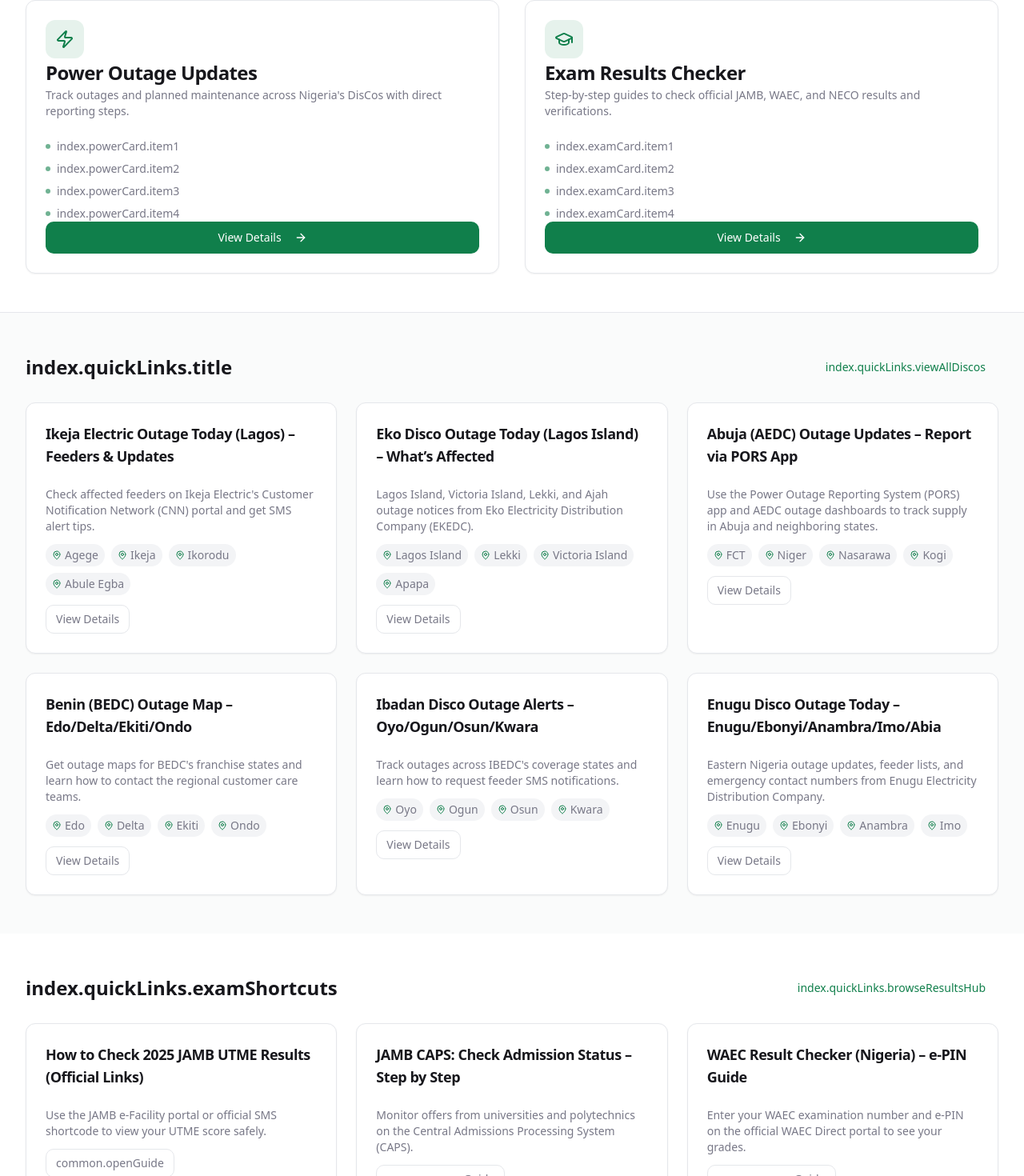
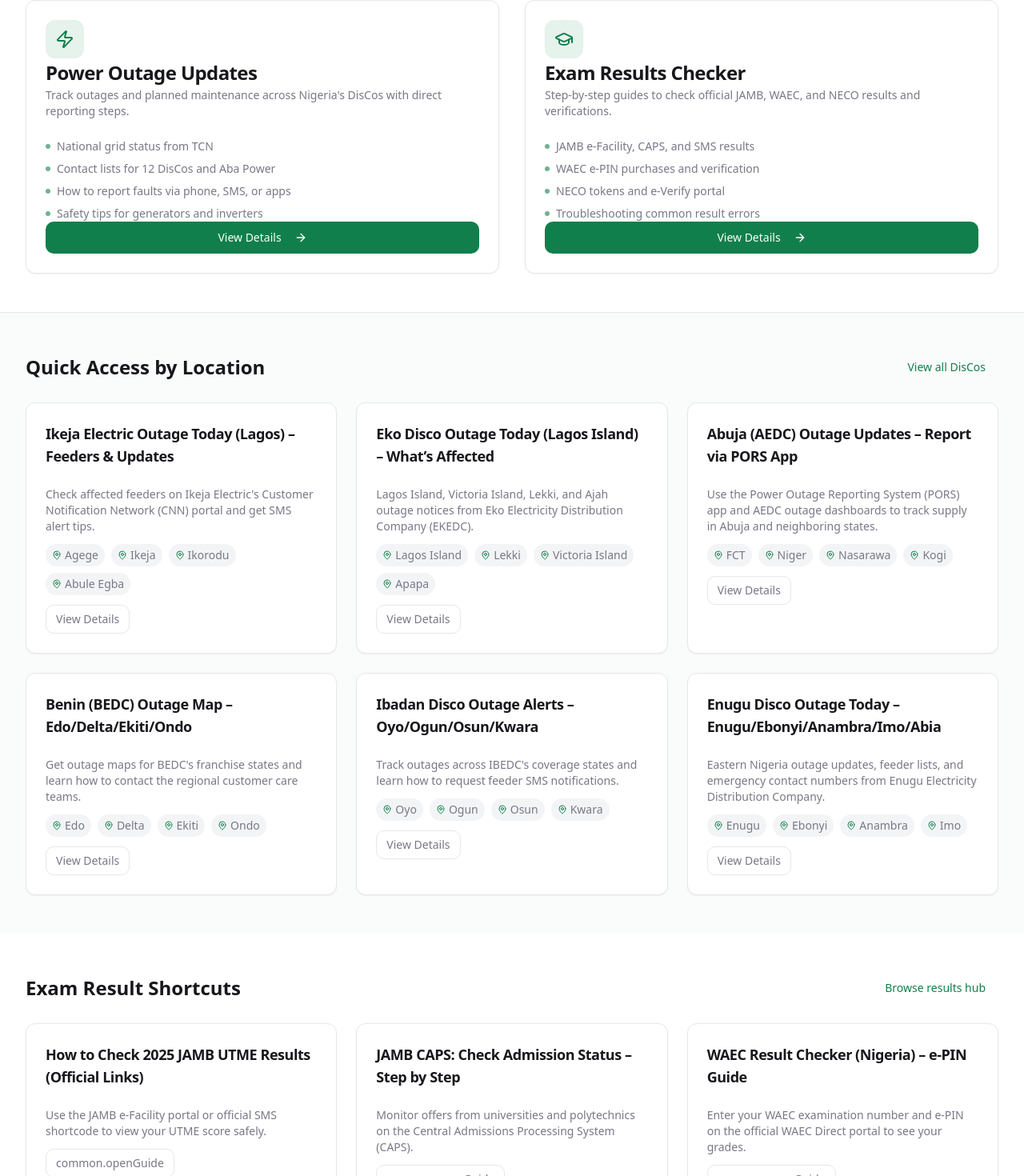
Before and after one commit to fabianmarian8/ng-power-exams, a React (Vite) app: page / in a window 1280 px wide. Shown: the part 708-2178 px from the top of the page at 80% size. Built offline with nearby package versions, Linux system fonts and the light colour scheme; the HTML template or start-up script is replaced by a standard one.

Commit message:
Fix translation key mismatches

```diff
--- a/src/pages/Index.tsx
+++ b/src/pages/Index.tsx
@@ -65,10 +65,10 @@ const Index = () => {
               description={t('index.powerCard.description')}
               href="/outages"
               items={[
-                t('index.powerCard.item1'),
-                t('index.powerCard.item2'),
-                t('index.powerCard.item3'),
-                t('index.powerCard.item4')
+                t('index.powerCard.items.0'),
+                t('index.powerCard.items.1'),
+                t('index.powerCard.items.2'),
+                t('index.powerCard.items.3')
               ]}
             />
             <InfoCard
@@ -77,10 +77,10 @@ const Index = () => {
               description={t('index.examCard.description')}
               href="/results"
               items={[
-                t('index.examCard.item1'),
-                t('index.examCard.item2'),
-                t('index.examCard.item3'),
-                t('index.examCard.item4')
+                t('index.examCard.items.0'),
+                t('index.examCard.items.1'),
+                t('index.examCard.items.2'),
+                t('index.examCard.items.3')
               ]}
             />
           </div>
@@ -89,9 +89,9 @@ const Index = () => {
         <section className="border-t bg-muted/40">
           <div className="container py-12 space-y-6">
             <div className="flex items-center justify-between">
-              <h2 className="text-2xl font-bold">{t('index.quickLinks.title')}</h2>
+              <h2 className="text-2xl font-bold">{t('index.quickAccess.title')}</h2>
               <Button asChild variant="ghost" className="text-primary hover:text-primary">
-                <Link to="/outages">{t('index.quickLinks.viewAllDiscos')}</Link>
+                <Link to="/outages">{t('index.quickAccess.viewAll')}</Link>
               </Button>
             </div>
             <div className="grid gap-6 sm:grid-cols-2 lg:grid-cols-3">
@@ -124,9 +124,9 @@ const Index = () => {
 
         <section className="container py-12 space-y-6">
           <div className="flex items-center justify-between">
-            <h2 className="text-2xl font-bold">{t('index.quickLinks.examShortcuts')}</h2>
+            <h2 className="text-2xl font-bold">{t('index.examShortcuts.title')}</h2>
             <Button asChild variant="ghost" className="text-primary hover:text-primary">
-              <Link to="/results">{t('index.quickLinks.browseResultsHub')}</Link>
+              <Link to="/results">{t('index.examShortcuts.browse')}</Link>
             </Button>
           </div>
           <div className="grid gap-6 md:grid-cols-3">
@@ -174,14 +174,14 @@ const Index = () => {
               <div className="space-y-2 max-w-2xl">
                 <h2 className="text-xl font-bold flex items-center gap-2">
                   <Phone className="h-6 w-6 text-primary" />
-                  {t('index.emergencyContact.title')}
+                  {t('index.emergency.title')}
                 </h2>
                 <p className="text-muted-foreground">
-                  {t('index.emergencyContact.subtitle')}
+                  {t('index.emergency.description')}
                 </p>
               </div>
               <Button asChild variant="outline">
-                <Link to="/outages/outage-contacts-nigeria">{t('index.emergencyContact.cta')}</Link>
+                <Link to="/outages/outage-contacts-nigeria">{t('index.emergency.saveNumbers')}</Link>
               </Button>
             </div>
           </div>
@@ -200,10 +200,10 @@ const Index = () => {
                 <p>{t('index.knowledgeBase.description')}</p>
                 <div className="flex flex-wrap gap-3">
                   <Button asChild>
-                    <Link to="/outages">{t('index.knowledgeBase.outagesButton')}</Link>
+                    <Link to="/outages">{t('index.knowledgeBase.powerGuides')}</Link>
                   </Button>
                   <Button asChild variant="outline">
-                    <Link to="/results">{t('index.knowledgeBase.resultsButton')}</Link>
+                    <Link to="/results">{t('index.knowledgeBase.resultGuides')}</Link>
                   </Button>
                 </div>
               </CardContent>
--- a/src/pages/Outages.tsx
+++ b/src/pages/Outages.tsx
@@ -52,7 +52,7 @@ const Outages = () => {
               </CardHeader>
               <CardContent className="flex flex-col gap-4 md:flex-row md:items-center md:justify-between">
                 <Button asChild>
-                  <Link to={`/outages/${nationalHighlight.slug}`}>{t('outages.nationalCard.cta')}</Link>
+                  <Link to={`/outages/${nationalHighlight.slug}`}>{t('outages.nationalCard.viewGuide')}</Link>
                 </Button>
                 <div className="flex flex-wrap gap-3">
                   {nationalHighlight.officialLinks?.slice(0, 2).map((link) => (
@@ -119,7 +119,7 @@ const Outages = () => {
                     </CardHeader>
                     <CardContent>
                       <Button asChild variant="ghost" className="px-0 text-primary hover:text-primary">
-                        <Link to={`/outages/${guide.slug}`}>{t('outages.howToSection.cta')}</Link>
+                        <Link to={`/outages/${guide.slug}`}>{t('outages.howToSection.viewInstructions')}</Link>
                       </Button>
                     </CardContent>
                   </Card>
@@ -141,7 +141,7 @@ const Outages = () => {
                     </CardHeader>
                     <CardContent>
                       <Button asChild variant="ghost" className="px-0 text-primary hover:text-primary">
-                        <Link to={`/outages/${guide.slug}`}>{t('outages.resourceSection.cta')}</Link>
+                        <Link to={`/outages/${guide.slug}`}>{t('outages.resourceSection.explore')}</Link>
                       </Button>
                     </CardContent>
                   </Card>
@@ -151,9 +151,9 @@ const Outages = () => {
           </div>
 
           <Alert className="border-primary/50 bg-primary/5">
-            <AlertTitle>{t('outages.stayInformed.title')}</AlertTitle>
+            <AlertTitle>{t('outages.alert.title')}</AlertTitle>
             <AlertDescription className="text-sm text-muted-foreground">
-              {t('outages.stayInformed.text')}
+              {t('outages.alert.description')}
             </AlertDescription>
           </Alert>
 
@@ -161,15 +161,15 @@ const Outages = () => {
             <CardHeader>
               <CardTitle className="flex items-center gap-2">
                 <Compass className="h-5 w-5 text-primary" />
-                {t('outages.needExamSupport.title')}
+                {t('outages.examCta.title')}
               </CardTitle>
               <CardDescription>
-                {t('outages.needExamSupport.description')}
+                {t('outages.examCta.description')}
               </CardDescription>
             </CardHeader>
             <CardContent>
               <Button asChild>
-                <Link to="/results">{t('outages.needExamSupport.cta')}</Link>
+                <Link to="/results">{t('outages.examCta.goToResults')}</Link>
               </Button>
             </CardContent>
           </Card>
--- a/src/pages/Results.tsx
+++ b/src/pages/Results.tsx
@@ -48,7 +48,7 @@ const Results = () => {
               </CardHeader>
               <CardContent className="flex flex-col gap-4 md:flex-row md:items-center md:justify-between">
                 <Button asChild>
-                  <Link to={`/results/${highlighted.slug}`}>{t('results.highlightedCard.cta')}</Link>
+                  <Link to={`/results/${highlighted.slug}`}>{t('results.highlightCard.readGuide')}</Link>
                 </Button>
                 <div className="flex flex-wrap gap-3">
                   {highlighted.officialLinks.slice(0, 2).map((link) => (
@@ -79,7 +79,7 @@ const Results = () => {
                     </CardHeader>
                     <CardContent>
                       <Button asChild variant="ghost" className="px-0 text-primary hover:text-primary">
-                        <Link to={`/results/${guide.slug}`}>{t('results.jambSection.cta')}</Link>
+                        <Link to={`/results/${guide.slug}`}>{t('results.jambSection.openGuide')}</Link>
                       </Button>
                     </CardContent>
                   </Card>
@@ -101,7 +101,7 @@ const Results = () => {
                     </CardHeader>
                     <CardContent>
                       <Button asChild variant="ghost" className="px-0 text-primary hover:text-primary">
-                        <Link to={`/results/${guide.slug}`}>{t('results.waecSection.cta')}</Link>
+                        <Link to={`/results/${guide.slug}`}>{t('results.waecSection.openGuide')}</Link>
                       </Button>
                     </CardContent>
                   </Card>
@@ -123,7 +123,7 @@ const Results = () => {
                     </CardHeader>
                     <CardContent>
                       <Button asChild variant="ghost" className="px-0 text-primary hover:text-primary">
-                        <Link to={`/results/${guide.slug}`}>{t('results.necoSection.cta')}</Link>
+                        <Link to={`/results/${guide.slug}`}>{t('results.necoSection.openGuide')}</Link>
                       </Button>
                     </CardContent>
                   </Card>
@@ -133,9 +133,9 @@ const Results = () => {
           </div>
 
           <Alert className="border-primary/50 bg-primary/5">
-            <AlertTitle>{t('results.protectCredentials.title')}</AlertTitle>
+            <AlertTitle>{t('results.alert.title')}</AlertTitle>
             <AlertDescription className="text-sm text-muted-foreground">
-              {t('results.protectCredentials.text')}
+              {t('results.alert.description')}
             </AlertDescription>
           </Alert>
 
@@ -143,15 +143,15 @@ const Results = () => {
             <CardHeader>
               <CardTitle className="flex items-center gap-2">
                 <ShieldCheck className="h-5 w-5 text-primary" />
-                {t('results.needOutageSupport.title')}
+                {t('results.outageCta.title')}
               </CardTitle>
               <CardDescription>
-                {t('results.needOutageSupport.description')}
+                {t('results.outageCta.description')}
               </CardDescription>
             </CardHeader>
             <CardContent>
               <Button asChild>
-                <Link to="/outages">{t('results.needOutageSupport.cta')}</Link>
+                <Link to="/outages">{t('results.outageCta.goToOutages')}</Link>
               </Button>
             </CardContent>
           </Card>
```
